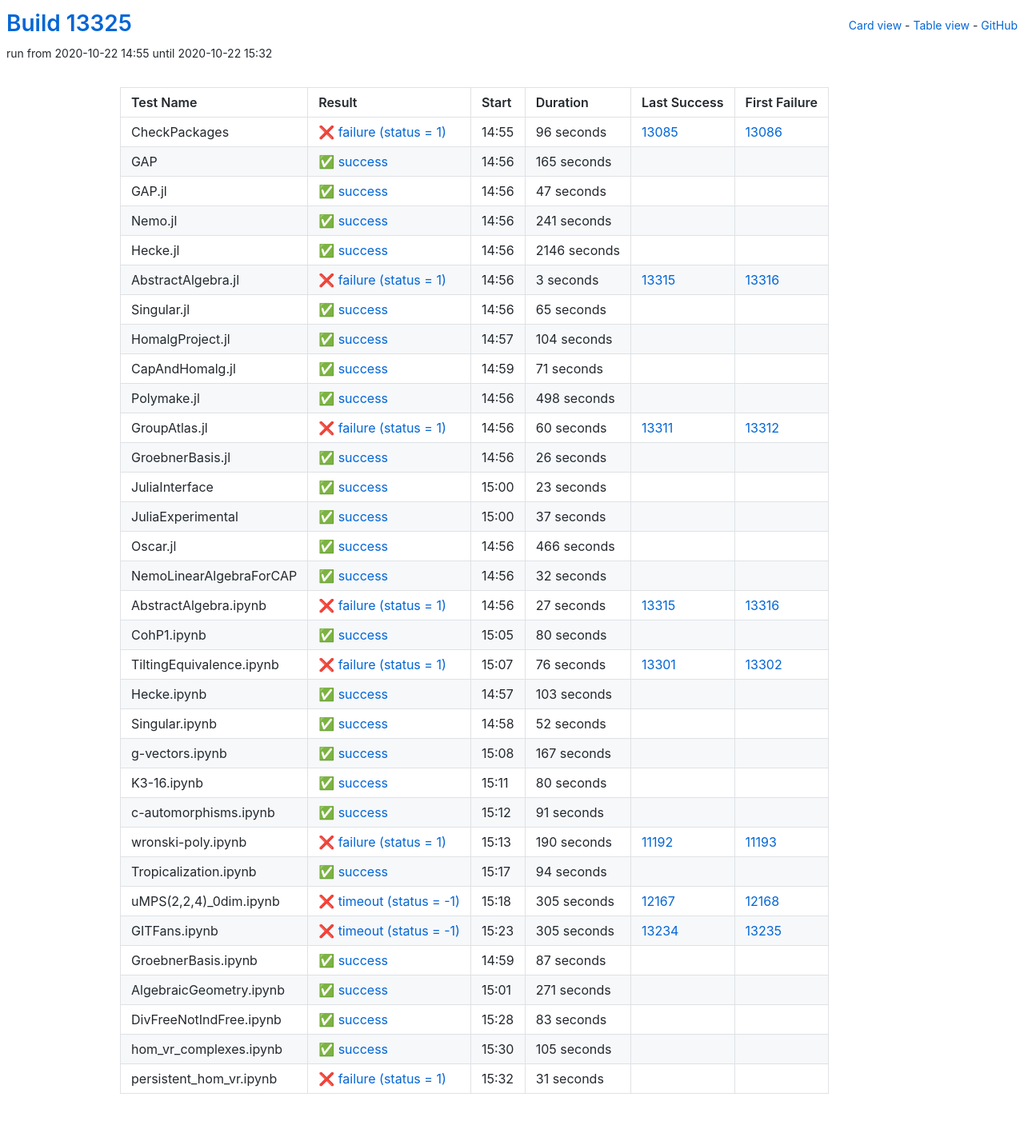
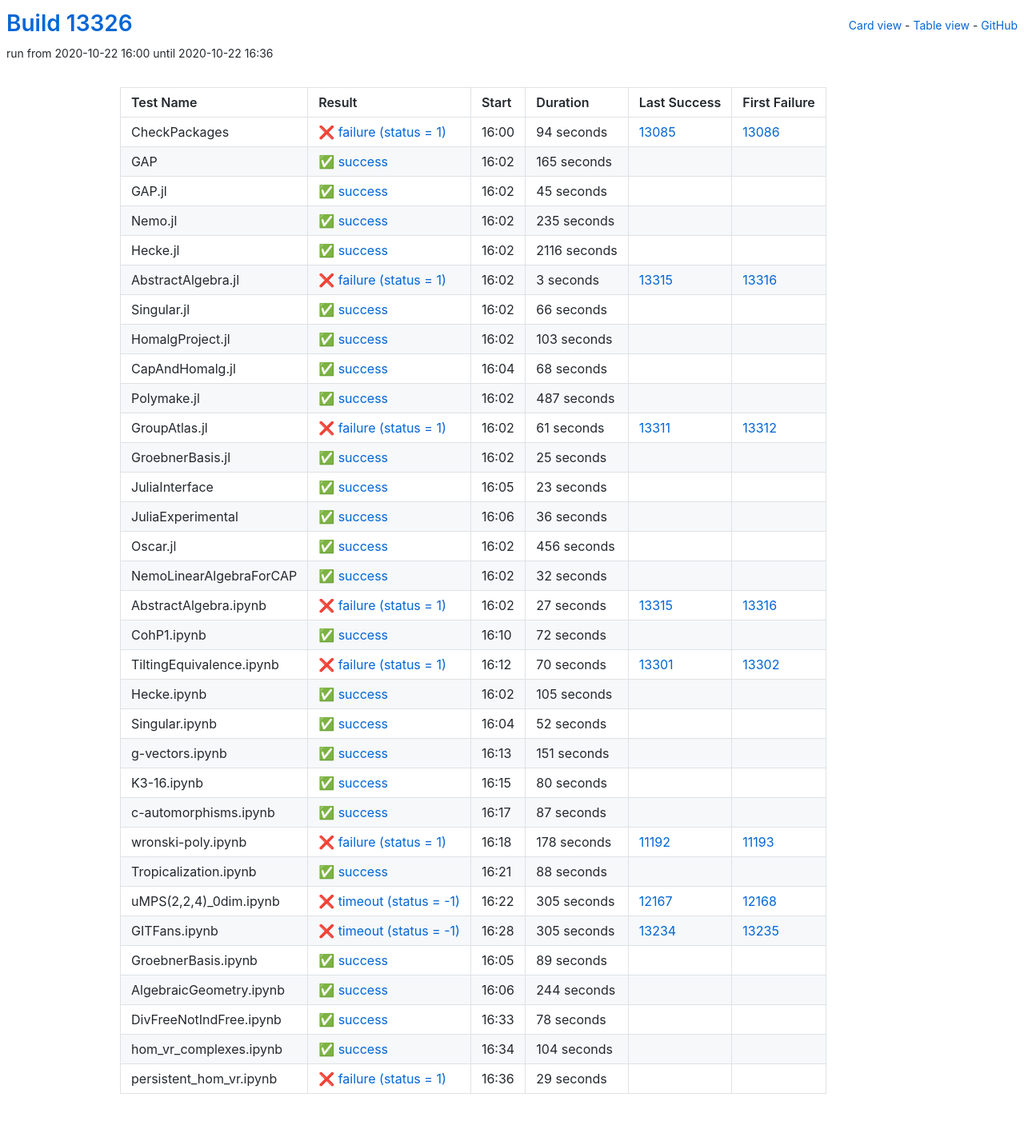
Before and after one commit to oscar-system/oscar-ci-status, a Jekyll site: the page built from table.html, in a window 1280 px wide. Shown: the whole page at 80% size. Built offline with Jekyll 4.4.1, drawn with Linux system fonts in a browser that asks for light colours.

Commit message:
Build #13326

```diff
--- a/_data/ci.yml
+++ b/_data/ci.yml
@@ -1,6 +1,6 @@
 ---
-build: 13325
-build_url: https://oscarci.mathematik.uni-kl.de/job/oscar/13325/
+build: 13326
+build_url: https://oscarci.mathematik.uni-kl.de/job/oscar/13326/
 job: oscar
 organization: oscar-system
 repo: oscar-ci-status
@@ -8,20 +8,20 @@ repourl: https://github.com/oscar-system/oscar-ci-status
 tests:
 - name: CheckPackages
   id: checkpackages
-  log: https://oscarci.mathematik.uni-kl.de/job/oscar/13325/artifact/logs/build-13325/CheckPackages.log
-  start: 2020-10-22 14:55
+  log: https://oscarci.mathematik.uni-kl.de/job/oscar/13326/artifact/logs/build-13326/CheckPackages.log
+  start: 2020-10-22 16:00
   success: false
   exitcode: 1
   status: failure
-  duration: 96
+  duration: 94
   last_success: 13085
   last_success_url: https://oscarci.mathematik.uni-kl.de/job/oscar/13085/
   first_failure: 13086
   first_failure_url: https://oscarci.mathematik.uni-kl.de/job/oscar/13086/
 - name: GAP
   id: gap
-  log: https://oscarci.mathematik.uni-kl.de/job/oscar/13325/artifact/logs/build-13325/GAP.log
-  start: 2020-10-22 14:56
+  log: https://oscarci.mathematik.uni-kl.de/job/oscar/13326/artifact/logs/build-13326/GAP.log
+  start: 2020-10-22 16:02
   success: true
   exitcode: 0
   status: success
@@ -32,44 +32,44 @@ tests:
   first_failure_url:
 - name: GAP.jl
   id: gap-jl
-  log: https://oscarci.mathematik.uni-kl.de/job/oscar/13325/artifact/logs/build-13325/GAP.jl.log
-  start: 2020-10-22 14:56
+  log: https://oscarci.mathematik.uni-kl.de/job/oscar/13326/artifact/logs/build-13326/GAP.jl.log
+  start: 2020-10-22 16:02
   success: true
   exitcode: 0
   status: success
-  duration: 47
+  duration: 45
   last_success: false
   last_success_url:
   first_failure: false
   first_failure_url:
 - name: Nemo.jl
   id: nemo-jl
-  log: https://oscarci.mathematik.uni-kl.de/job/oscar/13325/artifact/logs/build-13325/Nemo.jl.log
-  start: 2020-10-22 14:56
+  log: https://oscarci.mathematik.uni-kl.de/job/oscar/13326/artifact/logs/build-13326/Nemo.jl.log
+  start: 2020-10-22 16:02
   success: true
   exitcode: 0
   status: success
-  duration: 241
+  duration: 235
   last_success: false
   last_success_url:
   first_failure: false
   first_failure_url:
 - name: Hecke.jl
   id: hecke-jl
-  log: https://oscarci.mathematik.uni-kl.de/job/oscar/13325/artifact/logs/build-13325/Hecke.jl.log
-  start: 2020-10-22 14:56
+  log: https://oscarci.mathematik.uni-kl.de/job/oscar/13326/artifact/logs/build-13326/Hecke.jl.log
+  start: 2020-10-22 16:02
   success: true
   exitcode: 0
   status: success
-  duration: 2146
+  duration: 2116
   last_success: false
   last_success_url:
   first_failure: false
   first_failure_url:
 - name: AbstractAlgebra.jl
   id: abstractalgebra-jl
-  log: https://oscarci.mathematik.uni-kl.de/job/oscar/13325/artifact/logs/build-13325/AbstractAlgebra.jl.log
-  start: 2020-10-22 14:56
+  log: https://oscarci.mathematik.uni-kl.de/job/oscar/13326/artifact/logs/build-13326/AbstractAlgebra.jl.log
+  start: 2020-10-22 16:02
   success: false
   exitcode: 1
   status: failure
@@ -80,80 +80,80 @@ tests:
   first_failure_url: https://oscarci.mathematik.uni-kl.de/job/oscar/13316/
 - name: Singular.jl
   id: singular-jl
-  log: https://oscarci.mathematik.uni-kl.de/job/oscar/13325/artifact/logs/build-13325/Singular.jl.log
-  start: 2020-10-22 14:56
+  log: https://oscarci.mathematik.uni-kl.de/job/oscar/13326/artifact/logs/build-13326/Singular.jl.log
+  start: 2020-10-22 16:02
   success: true
   exitcode: 0
   status: success
-  duration: 65
+  duration: 66
   last_success: false
   last_success_url:
   first_failure: false
   first_failure_url:
 - name: HomalgProject.jl
   id: homalgproject-jl
-  log: https://oscarci.mathematik.uni-kl.de/job/oscar/13325/artifact/logs/build-13325/HomalgProject.jl.log
-  start: 2020-10-22 14:57
+  log: https://oscarci.mathematik.uni-kl.de/job/oscar/13326/artifact/logs/build-13326/HomalgProject.jl.log
+  start: 2020-10-22 16:02
   success: true
   exitcode: 0
   status: success
-  duration: 104
+  duration: 103
   last_success: false
   last_success_url:
   first_failure: false
   first_failure_url:
 - name: CapAndHomalg.jl
   id: capandhomalg-jl
-  log: https://oscarci.mathematik.uni-kl.de/job/oscar/13325/artifact/logs/build-13325/CapAndHomalg.jl.log
-  start: 2020-10-22 14:59
+  log: https://oscarci.mathematik.uni-kl.de/job/oscar/13326/artifact/logs/build-13326/CapAndHomalg.jl.log
+  start: 2020-10-22 16:04
   success: true
   exitcode: 0
   status: success
-  duration: 71
+  duration: 68
   last_success: false
   last_success_url:
   first_failure: false
   first_failure_url:
 - name: Polymake.jl
   id: polymake-jl
-  log: https://oscarci.mathematik.uni-kl.de/job/oscar/13325/artifact/logs/build-13325/Polymake.jl.log
-  start: 2020-10-22 14:56
+  log: https://oscarci.mathematik.uni-kl.de/job/oscar/13326/artifact/logs/build-13326/Polymake.jl.log
+  start: 2020-10-22 16:02
   success: true
   exitcode: 0
   status: success
-  duration: 498
+  duration: 487
   last_success: false
   last_success_url:
   first_failure: false
   first_failure_url:
 - name: GroupAtlas.jl
   id: groupatlas-jl
-  log: https://oscarci.mathematik.uni-kl.de/job/oscar/13325/artifact/logs/build-13325/GroupAtlas.jl.log
-  start: 2020-10-22 14:56
+  log: https://oscarci.mathematik.uni-kl.de/job/oscar/13326/artifact/logs/build-13326/GroupAtlas.jl.log
+  start: 2020-10-22 16:02
   success: false
   exitcode: 1
   status: failure
-  duration: 60
+  duration: 61
   last_success: 13311
   last_success_url: https://oscarci.mathematik.uni-kl.de/job/oscar/13311/
   first_failure: 13312
   first_failure_url: https://oscarci.mathematik.uni-kl.de/job/oscar/13312/
 - name: GroebnerBasis.jl
   id: groebnerbasis-jl
-  log: https://oscarci.mathematik.uni-kl.de/job/oscar/13325/artifact/logs/build-13325/GroebnerBasis.jl.log
-  start: 2020-10-22 14:56
+  log: https://oscarci.mathematik.uni-kl.de/job/oscar/13326/artifact/logs/build-13326/GroebnerBasis.jl.log
+  start: 2020-10-22 16:02
   success: true
   exitcode: 0
   status: success
-  duration: 26
+  duration: 25
   last_success: false
   last_success_url:
   first_failure: false
   first_failure_url:
 - name: JuliaInterface
   id: juliainterface
-  log: https://oscarci.mathematik.uni-kl.de/job/oscar/13325/artifact/logs/build-13325/JuliaInterface.log
-  start: 2020-10-22 15:00
+  log: https://oscarci.mathematik.uni-kl.de/job/oscar/13326/artifact/logs/build-13326/JuliaInterface.log
+  start: 2020-10-22 16:05
   success: true
   exitcode: 0
   status: success
@@ -164,32 +164,32 @@ tests:
   first_failure_url:
 - name: JuliaExperimental
   id: juliaexperimental
-  log: https://oscarci.mathematik.uni-kl.de/job/oscar/13325/artifact/logs/build-13325/JuliaExperimental.log
-  start: 2020-10-22 15:00
+  log: https://oscarci.mathematik.uni-kl.de/job/oscar/13326/artifact/logs/build-13326/JuliaExperimental.log
+  start: 2020-10-22 16:06
   success: true
   exitcode: 0
   status: success
-  duration: 37
+  duration: 36
   last_success: false
   last_success_url:
   first_failure: false
   first_failure_url:
 - name: Oscar.jl
   id: oscar-jl
-  log: https://oscarci.mathematik.uni-kl.de/job/oscar/13325/artifact/logs/build-13325/Oscar.jl.log
-  start: 2020-10-22 14:56
+  log: https://oscarci.mathematik.uni-kl.de/job/oscar/13326/artifact/logs/build-13326/Oscar.jl.log
+  start: 2020-10-22 16:02
   success: true
   exitcode: 0
   status: success
-  duration: 466
+  duration: 456
   last_success: false
   last_success_url:
   first_failure: false
   first_failure_url:
 - name: NemoLinearAlgebraForCAP
   id: nemolinearalgebraforcap
-  log: https://oscarci.mathematik.uni-kl.de/job/oscar/13325/artifact/logs/build-13325/NemoLinearAlgebraForCAP.log
-  start: 2020-10-22 14:56
+  log: https://oscarci.mathematik.uni-kl.de/job/oscar/13326/artifact/logs/build-13326/NemoLinearAlgebraForCAP.log
+  start: 2020-10-22 16:02
   success: true
   exitcode: 0
   status: success
@@ -200,8 +200,8 @@ tests:
   first_failure_url:
 - name: AbstractAlgebra.ipynb
   id: abstractalgebra-ipynb
-  log: https://oscarci.mathematik.uni-kl.de/job/oscar/13325/artifact/logs/build-13325/AbstractAlgebra.ipynb.log
-  start: 2020-10-22 14:56
+  log: https://oscarci.mathematik.uni-kl.de/job/oscar/13326/artifact/logs/build-13326/AbstractAlgebra.ipynb.log
+  start: 2020-10-22 16:02
   success: false
   exitcode: 1
   status: failure
@@ -212,44 +212,44 @@ tests:
   first_failure_url: https://oscarci.mathematik.uni-kl.de/job/oscar/13316/
 - name: CohP1.ipynb
   id: cohp1-ipynb
-  log: https://oscarci.mathematik.uni-kl.de/job/oscar/13325/artifact/logs/build-13325/CohP1.ipynb.log
-  start: 2020-10-22 15:05
+  log: https://oscarci.mathematik.uni-kl.de/job/oscar/13326/artifact/logs/build-13326/CohP1.ipynb.log
+  start: 2020-10-22 16:10
   success: true
   exitcode: 0
   status: success
-  duration: 80
+  duration: 72
   last_success: false
   last_success_url:
   first_failure: false
   first_failure_url:
 - name: TiltingEquivalence.ipynb
   id: tiltingequivalence-ipynb
-  log: https://oscarci.mathematik.uni-kl.de/job/oscar/13325/artifact/logs/build-13325/TiltingEquivalence.ipynb.log
-  start: 2020-10-22 15:07
+  log: https://oscarci.mathematik.uni-kl.de/job/oscar/13326/artifact/logs/build-13326/TiltingEquivalence.ipynb.log
+  start: 2020-10-22 16:12
   success: false
   exitcode: 1
   status: failure
-  duration: 76
+  duration: 70
   last_success: 13301
   last_success_url: https://oscarci.mathematik.uni-kl.de/job/oscar/13301/
   first_failure: 13302
   first_failure_url: https://oscarci.mathematik.uni-kl.de/job/oscar/13302/
 - name: Hecke.ipynb
   id: hecke-ipynb
-  log: https://oscarci.mathematik.uni-kl.de/job/oscar/13325/artifact/logs/build-13325/Hecke.ipynb.log
-  start: 2020-10-22 14:57
+  log: https://oscarci.mathematik.uni-kl.de/job/oscar/13326/artifact/logs/build-13326/Hecke.ipynb.log
+  start: 2020-10-22 16:02
   success: true
   exitcode: 0
   status: success
-  duration: 103
+  duration: 105
   last_success: false
   last_success_url:
   first_failure: false
   first_failure_url:
 - name: Singular.ipynb
   id: singular-ipynb
-  log: https://oscarci.mathematik.uni-kl.de/job/oscar/13325/artifact/logs/build-13325/Singular.ipynb.log
-  start: 2020-10-22 14:58
+  log: https://oscarci.mathematik.uni-kl.de/job/oscar/13326/artifact/logs/build-13326/Singular.ipynb.log
+  start: 2020-10-22 16:04
   success: true
   exitcode: 0
   status: success
@@ -260,20 +260,20 @@ tests:
   first_failure_url:
 - name: g-vectors.ipynb
   id: g-vectors-ipynb
-  log: https://oscarci.mathematik.uni-kl.de/job/oscar/13325/artifact/logs/build-13325/g-vectors.ipynb.log
-  start: 2020-10-22 15:08
+  log: https://oscarci.mathematik.uni-kl.de/job/oscar/13326/artifact/logs/build-13326/g-vectors.ipynb.log
+  start: 2020-10-22 16:13
   success: true
   exitcode: 0
   status: success
-  duration: 167
+  duration: 151
   last_success: false
   last_success_url:
   first_failure: false
   first_failure_url:
 - name: K3-16.ipynb
   id: k3-16-ipynb
-  log: https://oscarci.mathematik.uni-kl.de/job/oscar/13325/artifact/logs/build-13325/K3-16.ipynb.log
-  start: 2020-10-22 15:11
+  log: https://oscarci.mathematik.uni-kl.de/job/oscar/13326/artifact/logs/build-13326/K3-16.ipynb.log
+  start: 2020-10-22 16:15
   success: true
   exitcode: 0
   status: success
@@ -284,44 +284,44 @@ tests:
   first_failure_url:
 - name: c-automorphisms.ipynb
   id: c-automorphisms-ipynb
-  log: https://oscarci.mathematik.uni-kl.de/job/oscar/13325/artifact/logs/build-13325/c-automorphisms.ipynb.log
-  start: 2020-10-22 15:12
+  log: https://oscarci.mathematik.uni-kl.de/job/oscar/13326/artifact/logs/build-13326/c-automorphisms.ipynb.log
+  start: 2020-10-22 16:17
   success: true
   exitcode: 0
   status: success
-  duration: 91
+  duration: 87
   last_success: false
   last_success_url:
   first_failure: false
   first_failure_url:
 - name: wronski-poly.ipynb
   id: wronski-poly-ipynb
-  log: https://oscarci.mathematik.uni-kl.de/job/oscar/13325/artifact/logs/build-13325/wronski-poly.ipynb.log
-  start: 2020-10-22 15:13
+  log: https://oscarci.mathematik.uni-kl.de/job/oscar/13326/artifact/logs/build-13326/wronski-poly.ipynb.log
+  start: 2020-10-22 16:18
   success: false
   exitcode: 1
   status: failure
-  duration: 190
+  duration: 178
   last_success: 11192
   last_success_url: https://oscarci.mathematik.uni-kl.de/job/oscar/11192/
   first_failure: 11193
   first_failure_url: https://oscarci.mathematik.uni-kl.de/job/oscar/11193/
 - name: Tropicalization.ipynb
   id: tropicalization-ipynb
-  log: https://oscarci.mathematik.uni-kl.de/job/oscar/13325/artifact/logs/build-13325/Tropicalization.ipynb.log
-  start: 2020-10-22 15:17
+  log: https://oscarci.mathematik.uni-kl.de/job/oscar/13326/artifact/logs/build-13326/Tropicalization.ipynb.log
+  start: 2020-10-22 16:21
   success: true
   exitcode: 0
   status: success
-  duration: 94
+  duration: 88
   last_success: false
   last_success_url:
   first_failure: false
   first_failure_url:
 - name: uMPS(2,2,4)_0dim.ipynb
   id: umps-2-2-4-0dim-ipynb
-  log: https://oscarci.mathematik.uni-kl.de/job/oscar/13325/artifact/logs/build-13325/uMPS-2-2-4-_0dim.ipynb.log
-  start: 2020-10-22 15:18
+  log: https://oscarci.mathematik.uni-kl.de/job/oscar/13326/artifact/logs/build-13326/uMPS-2-2-4-_0dim.ipynb.log
+  start: 2020-10-22 16:22
   success: false
   exitcode: -1
   status: timeout
@@ -332,8 +332,8 @@ tests:
   first_failure_url: https://oscarci.mathematik.uni-kl.de/job/oscar/12168/
 - name: GITFans.ipynb
   id: gitfans-ipynb
-  log: https://oscarci.mathematik.uni-kl.de/job/oscar/13325/artifact/logs/build-13325/GITFans.ipynb.log
-  start: 2020-10-22 15:23
+  log: https://oscarci.mathematik.uni-kl.de/job/oscar/13326/artifact/logs/build-13326/GITFans.ipynb.log
+  start: 2020-10-22 16:28
   success: false
   exitcode: -1
   status: timeout
@@ -344,60 +344,60 @@ tests:
   first_failure_url: https://oscarci.mathematik.uni-kl.de/job/oscar/13235/
 - name: GroebnerBasis.ipynb
   id: groebnerbasis-ipynb
-  log: https://oscarci.mathematik.uni-kl.de/job/oscar/13325/artifact/logs/build-13325/GroebnerBasis.ipynb.log
-  start: 2020-10-22 14:59
+  log: https://oscarci.mathematik.uni-kl.de/job/oscar/13326/artifact/logs/build-13326/GroebnerBasis.ipynb.log
+  start: 2020-10-22 16:05
   success: true
   exitcode: 0
   status: success
-  duration: 87
+  duration: 89
   last_success: false
   last_success_url:
   first_failure: false
   first_failure_url:
 - name: AlgebraicGeometry.ipynb
   id: algebraicgeometry-ipynb
-  log: https://oscarci.mathematik.uni-kl.de/job/oscar/13325/artifact/logs/build-13325/AlgebraicGeometry.ipynb.log
-  start: 2020-10-22 15:01
+  log: https://oscarci.mathematik.uni-kl.de/job/oscar/13326/artifact/logs/build-13326/AlgebraicGeometry.ipynb.log
+  start: 2020-10-22 16:06
   success: true
   exitcode: 0
   status: success
-  duration: 271
+  duration: 244
   last_success: false
   last_success_url:
   first_failure: false
   first_failure_url:
 - name: DivFreeNotIndFree.ipynb
   id: divfreenotindfree-ipynb
-  log: https://oscarci.mathematik.uni-kl.de/job/oscar/13325/artifact/logs/build-13325/DivFreeNotIndFree.ipynb.log
-  start: 2020-10-22 15:28
+  log: https://oscarci.mathematik.uni-kl.de/job/oscar/13326/artifact/logs/build-13326/DivFreeNotIndFree.ipynb.log
+  start: 2020-10-22 16:33
   success: true
   exitcode: 0
   status: success
-  duration: 83
+  duration: 78
   last_success: false
   last_success_url:
   first_failure: false
   first_failure_url:
 - name: hom_vr_complexes.ipynb
   id: hom-vr-complexes-ipynb
-  log: https://oscarci.mathematik.uni-kl.de/job/oscar/13325/artifact/logs/build-13325/hom_vr_complexes.ipynb.log
-  start: 2020-10-22 15:30
+  log: https://oscarci.mathematik.uni-kl.de/job/oscar/13326/artifact/logs/build-13326/hom_vr_complexes.ipynb.log
+  start: 2020-10-22 16:34
   success: true
   exitcode: 0
   status: success
-  duration: 105
+  duration: 104
   last_success: false
   last_success_url:
   first_failure: false
   first_failure_url:
 - name: persistent_hom_vr.ipynb
   id: persistent-hom-vr-ipynb
-  log: https://oscarci.mathematik.uni-kl.de/job/oscar/13325/artifact/logs/build-13325/persistent_hom_vr.ipynb.log
-  start: 2020-10-22 15:32
+  log: https://oscarci.mathematik.uni-kl.de/job/oscar/13326/artifact/logs/build-13326/persistent_hom_vr.ipynb.log
+  start: 2020-10-22 16:36
   success: false
   exitcode: 1
   status: failure
-  duration: 31
+  duration: 29
   last_success: false
   last_success_url:
   first_failure: false
```
Also changed, not shown: README.md.
